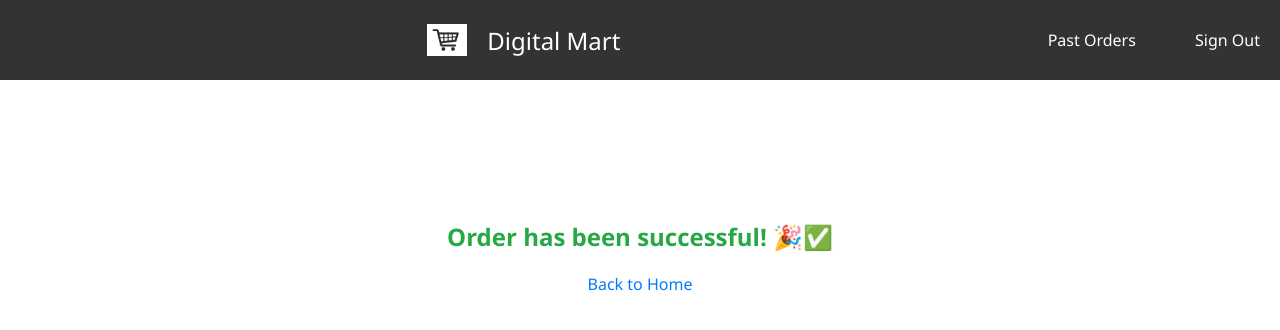
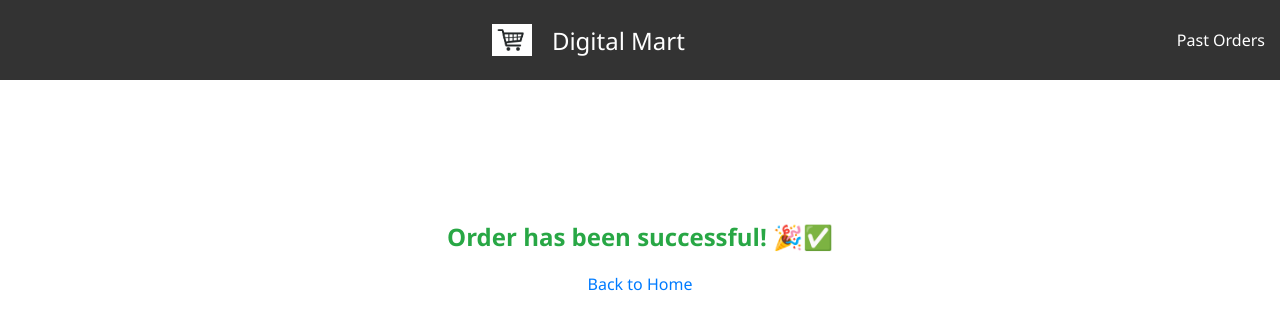
Before and after one commit to pratyushareddy8897/dbms, a website: page DMQLWeb/public/order_success.html in a window 1280 px wide. Drawn offline with Linux system fonts and the light colour scheme.

Commit message:
Update order_success.html

```diff
--- a/DMQLWeb/public/order_success.html
+++ b/DMQLWeb/public/order_success.html
@@ -112,7 +112,6 @@
       </div>
       <div>
         <a href="my_orders.html" class="past-orders">Past Orders</a>
-        <a href="login_customer.html" class="sign-out">Sign Out</a>
       </div>
     </header>
     <div class="success-container">
```
